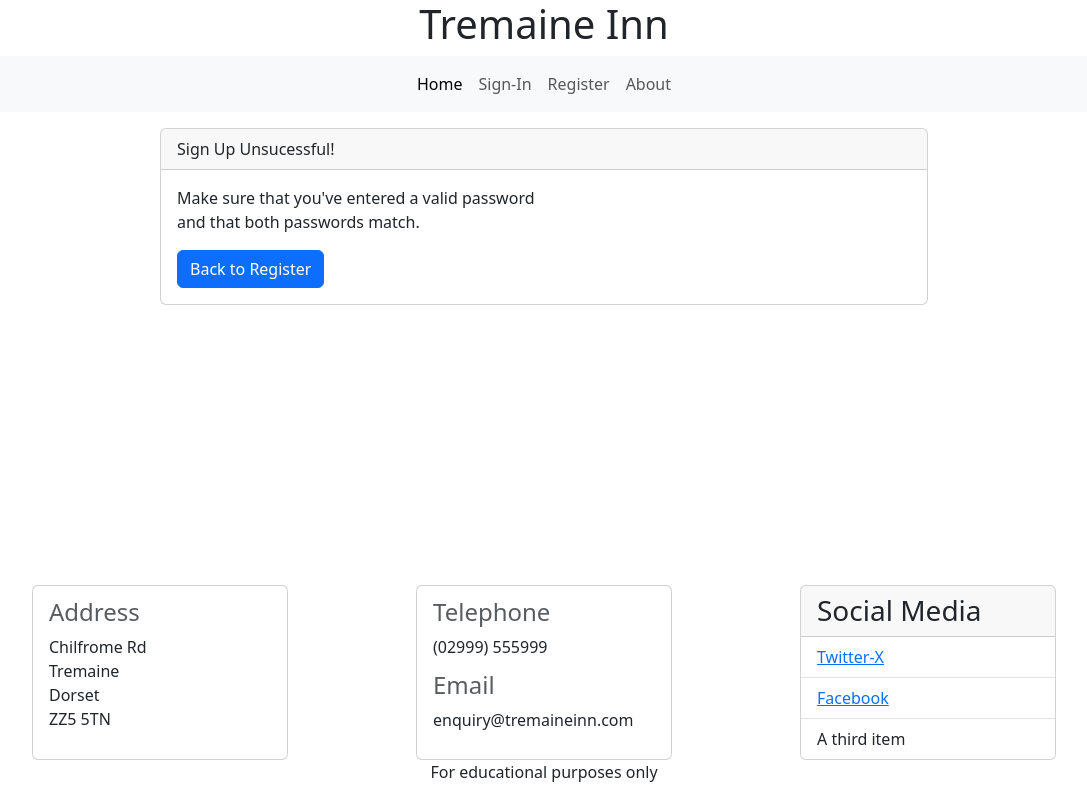
After one commit to redfoxofwealden/tremaine-inn-booking-system, a Django app: template customeraccount/templates/customeraccount/register-fail.html in a window 1280 px wide. The commit adds this page. Shown: the whole page, without its empty margins (96-1183 px from the left). Run offline with Django 4.2, Linux system fonts and the light colour scheme; the template is opened without the code that fills it, so the values that code supplies are empty.

Commit message:
add auth sucess & fail messages templates

```diff
--- /dev/null
+++ b/customeraccount/templates/customeraccount/register-fail.html
@@ -0,0 +1,24 @@
+{% extends "base.html" %}
+
+{% block content %}
+
+<!--
+    The form was copied and modified from
+    (https://getbootstrap.com/docs/5.3/components/card/#header-and-footer)
+-->
+<div class="my-3 d-flex justify-content-evenly">
+    <div class="card card-info-width">
+        <div class="card-header">
+            Sign Up Unsucessful!
+        </div>
+        <div class="card-body">
+            <p class="card-text">Make sure that you've entered a valid password<br>
+                and that both passwords match.
+            </p>
+            <a href="{% url 'register' %}" class="btn btn-primary">Back to
+                Register</a>
+        </div>
+    </div>
+</div>
+
+{% endblock %}
--- a/customeraccount/templates/customeraccount/register.html
+++ b/customeraccount/templates/customeraccount/register.html
@@ -35,7 +35,7 @@
                 <input type="password" class="form-control" id="passwordOne" name="password-one" required>
             </div>
             <div class="mb-3">
-                <label for="passwordTwo" class="form-label">Password</label>
+                <label for="passwordTwo" class="form-label">Confirm Password</label>
                 <input type="password" class="form-control" id="passwordTwo" name="password-two" required>
             </div>
             <button type="submit" class="btn btn-primary">Submit</button>
--- a/tremaineinn/urls.py
+++ b/tremaineinn/urls.py
@@ -15,7 +15,7 @@ Including another URLconf
     2. Add a URL to urlpatterns:  path('blog/', include('blog.urls'))
 """
 from django.contrib import admin
-from django.urls import path
+from django.urls import path, include
 from . import views as main_views
 from customeraccount import views as customer_views
 
```
Also changed, not shown: customeraccount/templates/customeraccount/register-sucess.html (added, +21 -0 lines), customeraccount/templates/customeraccount/register-username-fail.html (added, +24 -0 lines), customeraccount/views.py (+30 -16 lines).
